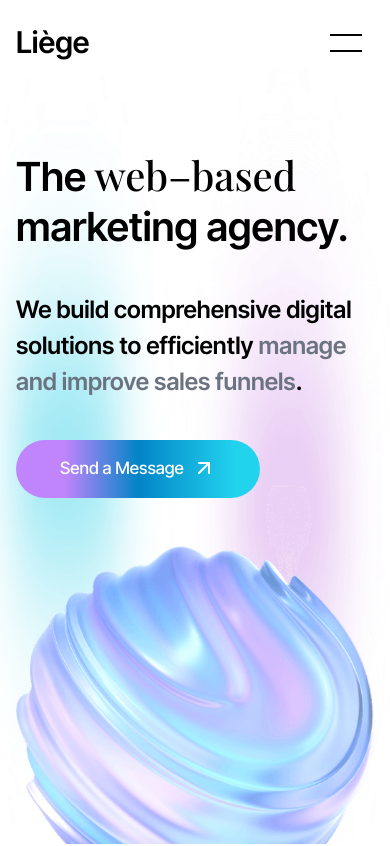
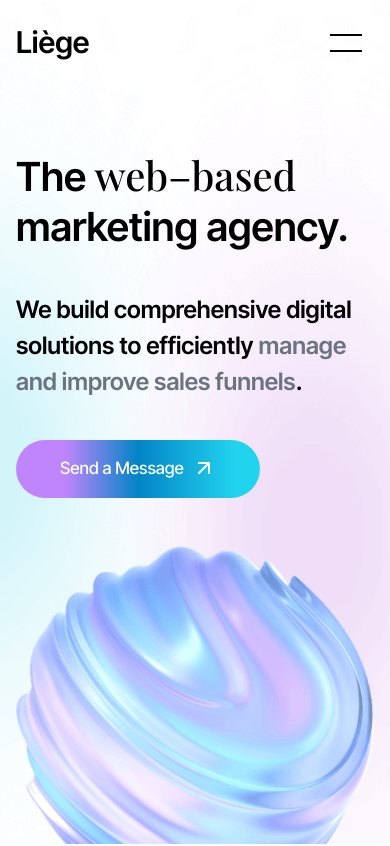
Before and after one commit to skupta12/Marketing-Agency, a Next.js app: page / in a window 390 px wide. Shown: the top 846 px of the page. Built offline with nearby package versions, Linux system fonts and the light colour scheme; a web font is replaced by a local one.

Commit message:
again gradients...

```diff
--- a/src/components/Hero.tsx
+++ b/src/components/Hero.tsx
@@ -11,14 +11,14 @@ const Hero = () => {
         src={"/gradient.png"}
         fill
         alt="hero gradient"
-        className="absolute bg-no-repeat bg-center w-full h-full -z-[1]"
+        className="sm:block hidden absolute bg-no-repeat bg-center w-full h-full -z-[1]"
       />
-        {/* <Image
+        <Image
         src={"/gradient-mobile.png"}
         fill
         alt="hero gradient"
-        className="sm:hidden block absolute bg-no-repeat bg-center w-full h-full -z-[1]"
-      /> */}
+        className="sm:hidden block absolute bg-no-repeat bg-bottom w-full h-full -z-[1]"
+      />
 
       <MaxWidthWrapper>
         <div className="lg:pt-[230px] pt-[150px] relative">
```
